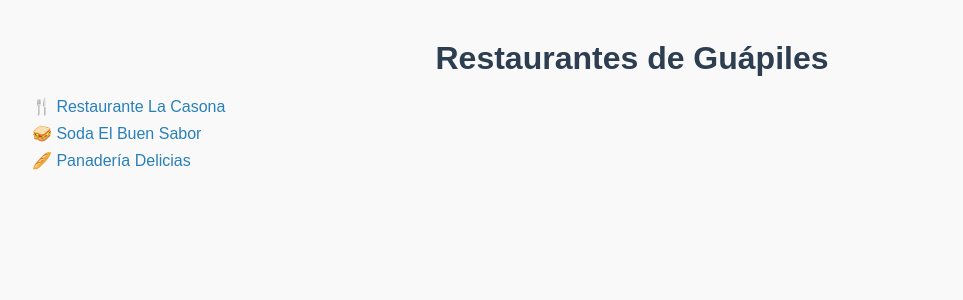
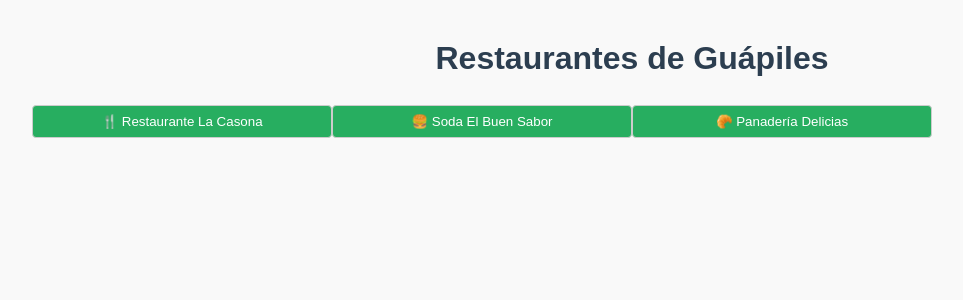
Before and after one commit to juand-montiel/restaurantes-locales, a Next.js app: page / in a window 1280 px wide. Shown: the top 300 px of the page, without its empty margins (8-971 px from the left). Built offline with nearby package versions, Linux system fonts and the light colour scheme.

Commit message:
Update index.js

```diff
--- a/pages/index.js
+++ b/pages/index.js
@@ -2,13 +2,13 @@ import Link from 'next/link';
 
 export default function Home() {
   return (
-    <div>
+    <div className="container">
       <h1>Restaurantes de Guápiles</h1>
-      <ul>
-        <li><Link href="/casona">🍴 Restaurante La Casona</Link></li>
-        <li><Link href="/buen-sabor">🥪 Soda El Buen Sabor</Link></li>
-        <li><Link href="/delicias">🥖 Panadería Delicias</Link></li>
-      </ul>
+      <div className="menu">
+        <Link href="/casona"><button>🍴 Restaurante La Casona</button></Link>
+        <Link href="/buen-sabor"><button>🍔 Soda El Buen Sabor</button></Link>
+        <Link href="/delicias"><button>🥐 Panadería Delicias</button></Link>
+      </div>
     </div>
   );
 }
```
